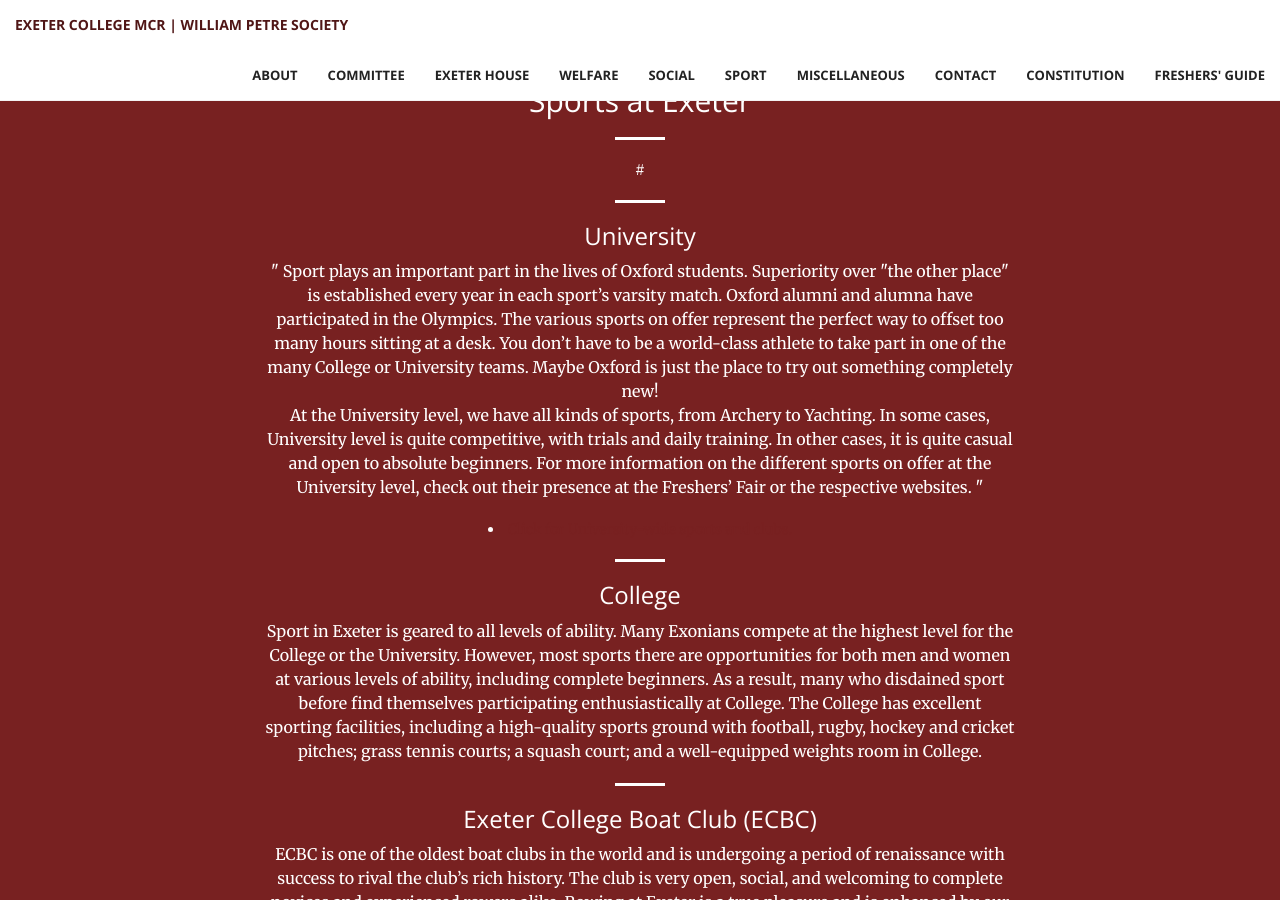
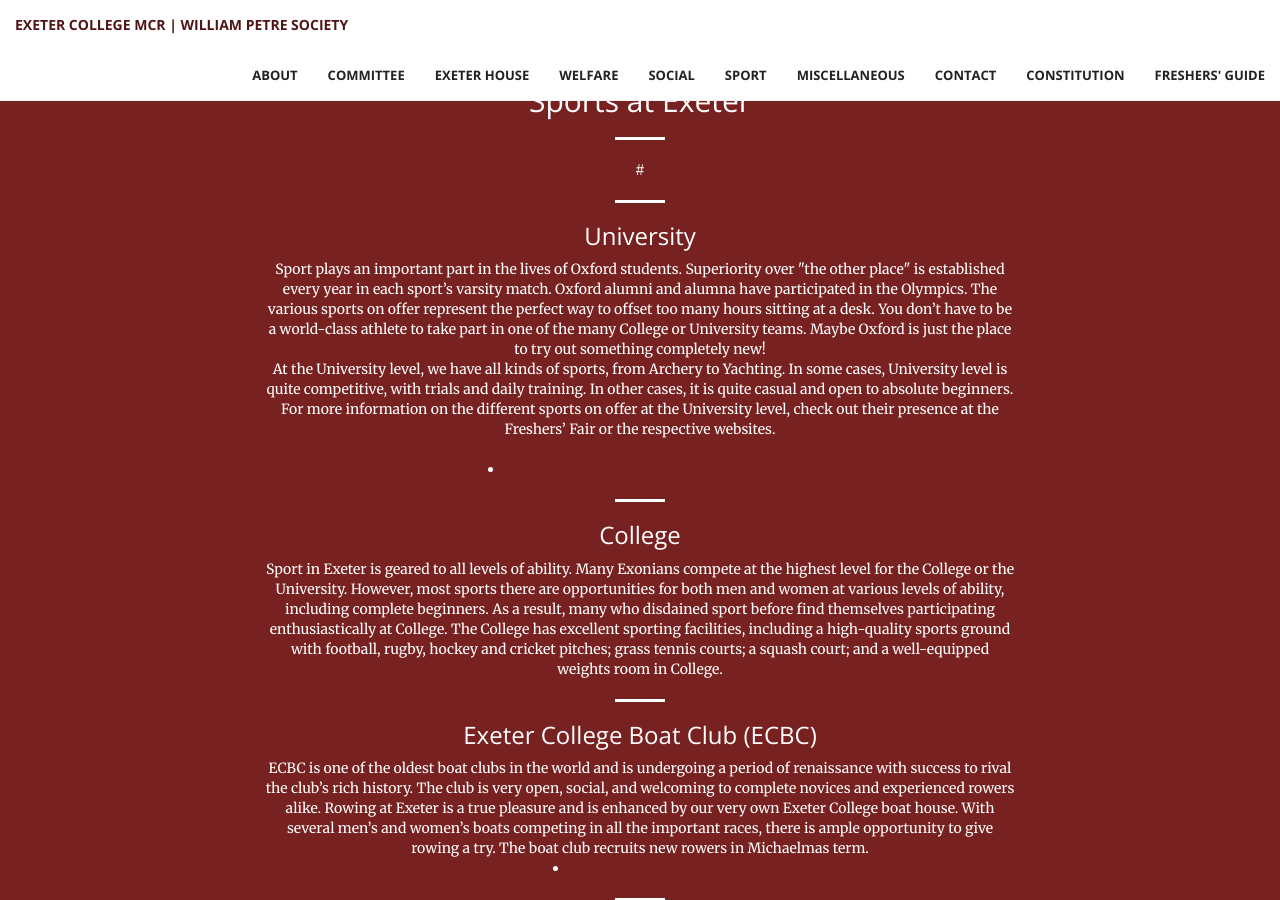
Before and after one commit to exetermcr/exetermcr.github.io, a Jekyll site: the page 5sport.html, which Jekyll copies as it is, in a window 1280 px wide and 900 px high, scrolled down 916 px. Built offline with Jekyll 4.4.1, drawn with Linux system fonts in a browser that asks for light colours.

Commit message:
Update 5sport.html

```diff
--- a/5sport.html
+++ b/5sport.html
@@ -1,5 +1,6 @@
 <!DOCTYPE html>
 <html lang="en">
+<body link="white">
 
 <head>
 
@@ -111,8 +112,7 @@
 <p></p>
 #<hr class="light">
 <h3>University</h3>
-<p>
-"
+
 Sport plays an important part in the lives of Oxford students. Superiority over "the other place" is established every year in each sport’s varsity match. Oxford alumni and alumna have participated in the Olympics.
 The various sports on offer represent the perfect way to offset too many hours sitting at a desk. You don’t have to be a world-class athlete to take part in one of the many College or University teams.
 Maybe Oxford is just the place to try out something completely new!
@@ -121,21 +121,20 @@
 In some cases, University level is quite competitive, with trials and daily training.
 In other cases, it is quite casual and open to absolute beginners.
 For more information on the different sports on offer at the University level, check out their presence at the Freshers’ Fair or the respective websites.
-"
-</p>
+
 <p><li><a color=white href="http://www.sport.ox.ac.uk/student-sport/sports-clubs/">Click for University-wide sports and clubs.</a></li></p>
 <hr class="light">
 <h3>College</h3>
-<p>
+
     Sport in Exeter is geared to all levels of ability.
     Many Exonians compete at the highest level for the College or the University.
     However, most sports there are opportunities for both men and women at various levels of ability, including complete beginners.
     As a result, many who disdained sport before find themselves participating enthusiastically at College.
     The College has excellent sporting facilities, including a high-quality sports ground with football, rugby, hockey and cricket pitches; grass tennis courts; a squash court; and a well-equipped weights room in College.
-</p>
+
 <hr class="light">
 <h3>Exeter College Boat Club (ECBC)</h3>
-<p>
+
 ECBC is one of the oldest boat clubs in the world and is undergoing a period of renaissance with success to rival the club’s rich history.
 The club is very open, social, and welcoming to complete novices and experienced rowers alike.
 Rowing at Exeter is a true pleasure and is enhanced by our very own Exeter College boat house.
@@ -143,36 +142,34 @@
 The boat club recruits new rowers in Michaelmas term.
 </br>
 <li><a href="http://exetercollegebc.co.uk/">Visit the ECBC website!</a></li>
-</p>
+
 <hr class="light">
 <h3>Football</h3>
-<p>
+
     Exeter College Association Football Club, ECAFC, is one of the absolute powerhouses of the beautiful game in Oxford.
     In the 2013/14 season, the Men’s Football first team won the annual Cuppers competition.
     The Men’s second team has been unstoppable in recent memory in its meteoric rise through the divisions.
     And, the Women’s team is establishing itself as force to be reckoned with.
     Despite its many successes and vaunted history, ECAFC is incredibly friendly and always looking for new players of all levels.
     While a majority of players hail from the JCR, MCR members are highly encouraged to join us at our own pitch just off Marston Road.
-</p>
+
 <hr class="light">
 <h3>Rugby</h3>
-<p>
+
     Exeter College Rugby Football Club, ECRFC, competes in the intercollegiate league and cup competition.
     It offers the perfect possibility for playing Rugby Union and representing the College’s colors.
 </br>
     Besides the three staples of sport in Oxford, the College has its own Netball, Badminton, and Cricket teams that compete in the intercollegiate leagues.
     For more information, check out the Exeter Freshers’ Fair or contact your friendly Sports Rep.
-</p>
+
 <hr class="light">
 <h3>College and University Gyms</h3>
-<p>
+
     Last but not least, we all love to hit the gym every once in a while.
     There is a small weights room in College, and all members of the MCR are automatically members of the University Sports Centre in close proximity to Exeter House at Iffley Road.
     The facility has a moderately-sized gym and pool.
 </br>
 <li><a href="http://www.sport.ox.ac.uk/facilities/iffley-road/">Check out the Iffley Road gym!</a></li>
-</p>
-
 
                 </div>
             </div>
```
